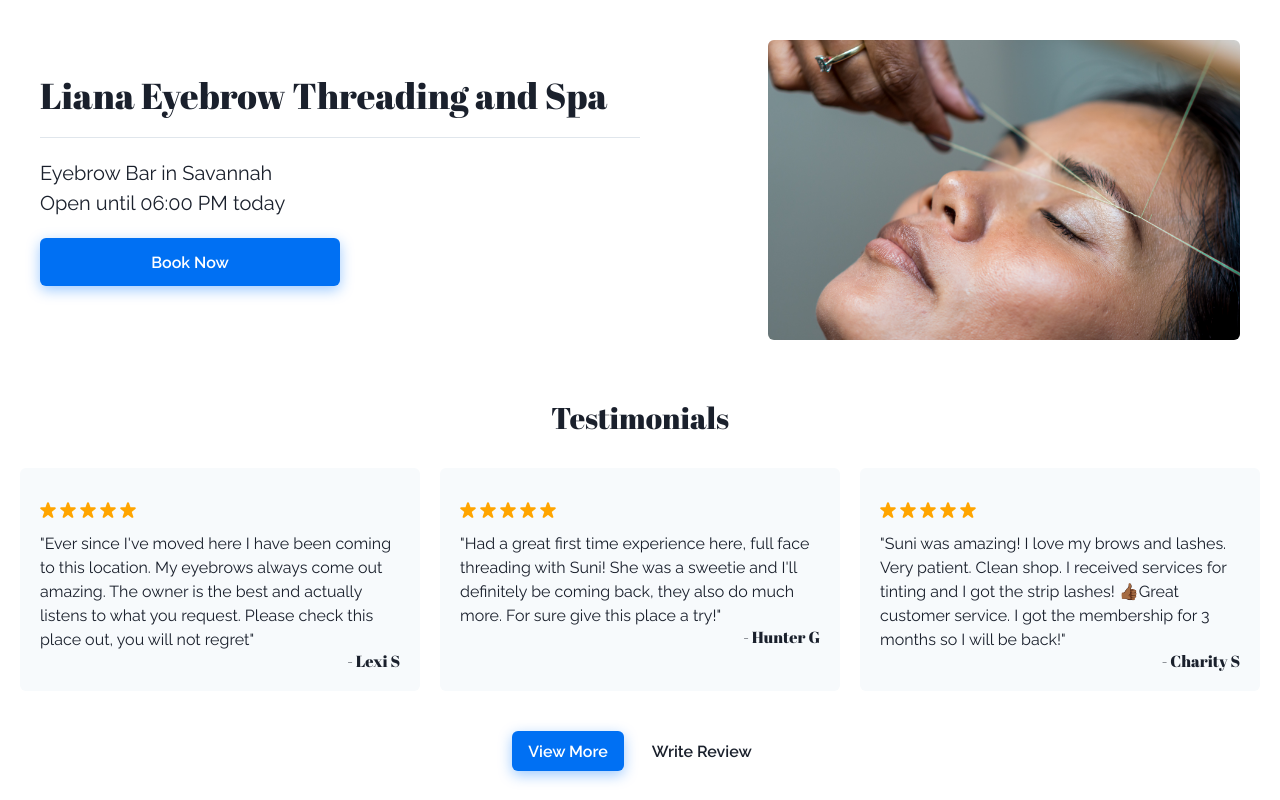
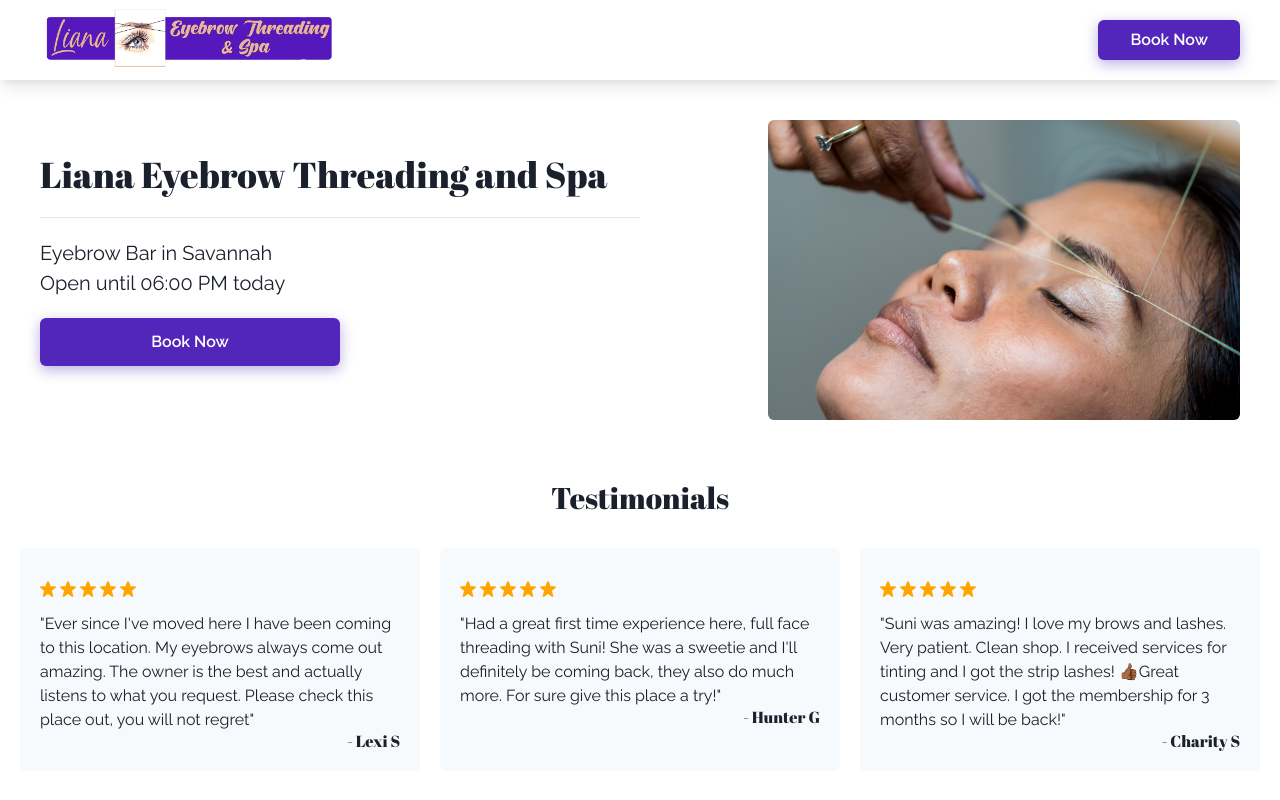
Before and after one commit to ibaniya98/liana-eyebrow, a Next.js app: page / in a window 1280 px wide. Shown: the top 800 px of the page. Built offline with nearby package versions, Linux system fonts and the light colour scheme.

Commit message:
Set logo (#4)
* add logo to footer

* add navbar

```diff
--- a/components/footer/index.tsx
+++ b/components/footer/index.tsx
@@ -1,17 +1,25 @@
 import { Box, Divider, Heading, SimpleGrid, Text } from "@chakra-ui/react";
 import BusinessHours from "../business-hour";
+import Image from "next/image";
 
 export default function Footer() {
   return (
     <Box backgroundColor="gray.100" w="100%" p={[5, null, 10]}>
       <SimpleGrid columns={{ base: 1, md: 2 }} spacing="5">
         <Box>
-          {/* Logo */}
+          <Box>
+            <Image
+              src="/logo/liana-eyebrows-logo.png"
+              width="300"
+              height="100"
+              alt="Liana Eyebrow Threading and Spa Logo"
+            />
+          </Box>
 
-          <Box display="flex">
-            <Text fontWeight="bold">Address: </Text>
+          <Box display="flex" my="2">
+            <Heading size="sm">Address: </Heading>
             <Text
-              ml="1"
+              ml="2"
               as="a"
               href="https://goo.gl/maps/vvp9yj7U8fvdafze9"
               target="_blank"
@@ -28,9 +36,9 @@
             </Text>
           </Box> */}
 
-          <Box display="flex">
-            <Text fontWeight="bold">Phone:</Text>
-            <Text as="a" href="tel:19122394596" ml="1">
+          <Box display="flex" my="2">
+            <Heading size="sm">Phone: </Heading>
+            <Text as="a" href="tel:19122394596" ml="2">
               +1 (912) 239-4596
             </Text>
           </Box>
--- /dev/null
+++ b/components/navbar/index.tsx
@@ -0,0 +1,36 @@
+import { Box, Button } from "@chakra-ui/react";
+import Image from "next/image";
+import Link from "next/link";
+
+export default function Navbar() {
+  return (
+    <Box
+      px="10"
+      boxShadow="lg"
+      backgroundColor="white"
+      top="0"
+      left="0"
+      w="100%"
+      zIndex={1}
+      display="flex"
+      justifyContent="space-between"
+      alignItems="center"
+    >
+      <Box>
+        <Image
+          src="/logo/liana-eyebrows-logo.png"
+          width="300"
+          height="100"
+          alt="Liana Eyebrow Threading and Spa Logo"
+        />
+      </Box>
+      <Box display={{ base: "none", md: "block" }}>
+        <Button variant="purple" px="8" maxW="300px">
+          <Link href="https://www.fresha.com/a/liana-eyebrow-threading-spa-savannah-15-east-montgomery-cross-road-xdqg1yep/">
+            Book Now
+          </Link>
+        </Button>
+      </Box>
+    </Box>
+  );
+}
--- a/pages/index.tsx
+++ b/pages/index.tsx
@@ -5,10 +5,12 @@
 import Map from "../components/map";
 import Footer from "../components/footer";
 import Gallery from "../components/gallery";
+import Navbar from "../components/navbar";
 
 export default function Home() {
   return (
     <Box as="main">
+      <Navbar />
       <Banner />
 
       <Testimonials />
--- a/styles/chakra-theme/index.ts
+++ b/styles/chakra-theme/index.ts
@@ -22,8 +22,8 @@
       },
       variants: {
         purple: {
-          backgroundColor: "#0070f3",
-          boxShadow: "0 4px 14px 0 rgb(0 118 255 / 39%)",
+          backgroundColor: "#5226ba",
+          boxShadow: "0 4px 14px 0 rgb(81 47 184 / 39%)",
           color: "white",
         },
       },
```
Also changed, not shown: public/logo/liana-eyebrows-logo.png (added).
